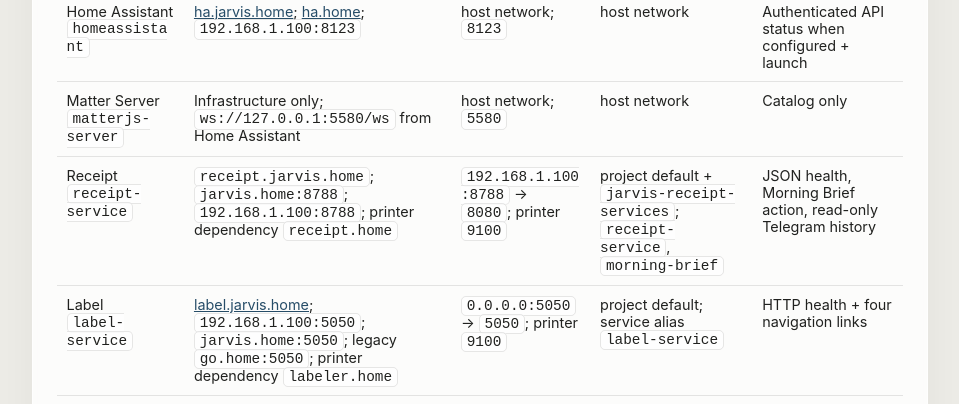
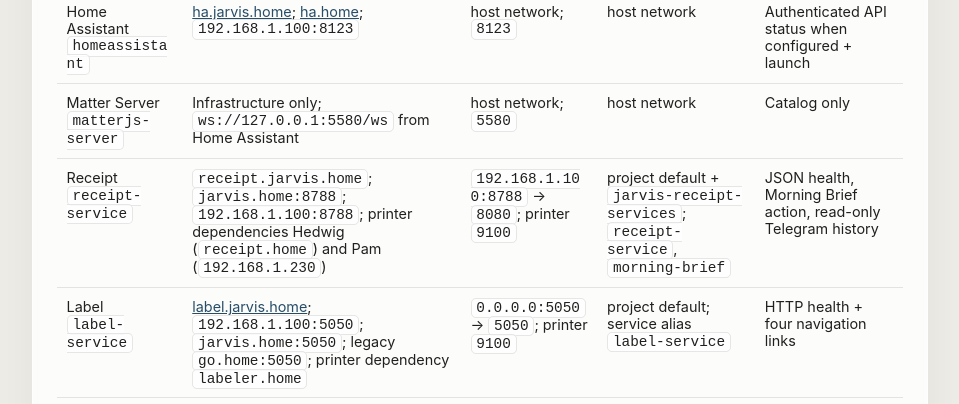
Before and after one commit to e-rnest/jarvis-console, a plain HTML site: page web/services.html in a window 1280 px wide. Shown: the part 988-1392 px from the top of the page, without its empty margins (160-1119 px from the left). Drawn offline with Linux system fonts and the light colour scheme; files that its build step writes are made by us from their sources.

Commit message:
Name receipt printers Hedwig and Pam in console docs
The scheduled Morning Brief is routed to Hedwig (EOM, 192.168.1.102);
every other receipt-service job is routed to Pam (Epson, 192.168.1.230).
Update setting names to HEDWIG_PRINTER_* / PAM_PRINTER_*.

Co-Authored-By: Claude Opus 5.5 <noreply@anthropic.com>

```diff
--- a/web/services.html
+++ b/web/services.html
@@ -54,7 +54,7 @@
             <tr><td>Jarvis Console<br><code>jarvis-console</code></td><td><a href="http://console.jarvis.home/">console.jarvis.home</a>; <code>jarvis.home:8791</code>; <code>192.168.1.100:8791</code></td><td><code>192.168.1.100:8791</code> → <code>8080</code></td><td>project default + <code>jarvis-receipt-services</code>; hostname <code>jarvis-console</code></td><td>Own <code>/health</code></td></tr>
             <tr><td>Home Assistant<br><code>homeassistant</code></td><td><a href="http://ha.jarvis.home/">ha.jarvis.home</a>; <a href="http://ha.home/">ha.home</a>; <code>192.168.1.100:8123</code></td><td>host network; <code>8123</code></td><td>host network</td><td>Authenticated API status when configured + launch</td></tr>
             <tr><td>Matter Server<br><code>matterjs-server</code></td><td>Infrastructure only; <code>ws://127.0.0.1:5580/ws</code> from Home Assistant</td><td>host network; <code>5580</code></td><td>host network</td><td>Catalog only</td></tr>
-            <tr><td>Receipt<br><code>receipt-service</code></td><td><code>receipt.jarvis.home</code>; <code>jarvis.home:8788</code>; <code>192.168.1.100:8788</code>; printer dependency <code>receipt.home</code></td><td><code>192.168.1.100:8788</code> → <code>8080</code>; printer <code>9100</code></td><td>project default + <code>jarvis-receipt-services</code>; <code>receipt-service</code>, <code>morning-brief</code></td><td>JSON health, Morning Brief action, read-only Telegram history</td></tr>
+            <tr><td>Receipt<br><code>receipt-service</code></td><td><code>receipt.jarvis.home</code>; <code>jarvis.home:8788</code>; <code>192.168.1.100:8788</code>; printer dependencies Hedwig (<code>receipt.home</code>) and Pam (<code>192.168.1.230</code>)</td><td><code>192.168.1.100:8788</code> → <code>8080</code>; printer <code>9100</code></td><td>project default + <code>jarvis-receipt-services</code>; <code>receipt-service</code>, <code>morning-brief</code></td><td>JSON health, Morning Brief action, read-only Telegram history</td></tr>
             <tr><td>Label<br><code>label-service</code></td><td><a href="http://label.jarvis.home/print">label.jarvis.home</a>; <code>192.168.1.100:5050</code>; <code>jarvis.home:5050</code>; legacy <code>go.home:5050</code>; printer dependency <code>labeler.home</code></td><td><code>0.0.0.0:5050</code> → <code>5050</code>; printer <code>9100</code></td><td>project default; service alias <code>label-service</code></td><td>HTTP health + four navigation links</td></tr>
             <tr><td>Manifest<br><code>manifest-service / manifest</code></td><td><a href="http://manifest.home/">manifest.home</a>; <code>192.168.1.100:8000</code></td><td>active <code>192.168.1.100:8000</code> → <code>8000</code></td><td>project default; service alias <code>manifest</code></td><td>JSON health + launch</td></tr>
             <tr><td>Manifest Scanner<br><code>manifest-scanner</code></td><td>No listener; posts to Manifest's <code>/api/v1/scans</code></td><td>No listener</td><td>project default; outbound HTTP only</td><td>Catalog only</td></tr>
@@ -128,7 +128,7 @@
         <li>Joins its default network and the external <code>jarvis-receipt-services</code> network, where it has <code>receipt-service</code> and legacy <code>morning-brief</code> aliases.</li>
         <li>Uses the external <code>morning-brief_schedule-data</code> volume for durable scheduler and Telegram history state. Console mounts that volume read-only.</li>
         <li>The Console <strong>Thermal Telegram</strong> card reads the newest 50 stored entries through Console's read-only API. It cannot mutate, acknowledge, delete, decrypt, or retry messages.</li>
-        <li>Prints raw ESC/POS over TCP to the receipt printer on port 9100. The configured printer is not probed by health.</li>
+        <li>Prints raw ESC/POS over TCP to Hedwig or Pam on port 9100 (the scheduled Morning Brief is routed to Hedwig, every other job to Pam). Neither printer is probed by health.</li>
         <li>Morning Brief gathers its own weather, market, headline, daily-content, and trivia inputs; upstream failures are handled within Receipt rather than by Console.</li>
       </ul>
       <h3>Current HTTP surface</h3>
@@ -352,7 +352,7 @@
             <tr><td><code>blacktorrent.home</code>, <code>blacktorrent.jarvis.home</code>, <code>qbit.jarvis.home</code></td><td><code>192.168.1.100:8080</code></td><td>qBittorrent WebUI through Gluetun</td></tr>
             <tr><td><code>jarvis.home</code></td><td>None</td><td>NAS host name; services are reached by explicit port</td></tr>
             <tr><td><code>go.home</code></td><td>None</td><td>Legacy Label alias; DNS record only, so it needs <code>:5050</code></td></tr>
-            <tr><td><code>receipt.home</code>, <code>labeler.home</code></td><td>None</td><td>Printers (raw TCP <code>9100</code>), not services</td></tr>
+            <tr><td><code>receipt.home</code> (Hedwig), <code>192.168.1.230</code> (Pam), <code>labeler.home</code></td><td>None</td><td>Printers (raw TCP <code>9100</code>), not services</td></tr>
             <tr><td><code>semavox.home</code></td><td>None</td><td>Semavox device, HTTP port <code>80</code></td></tr>
           </tbody>
         </table>
```
Also changed, not shown: 3 other files.
